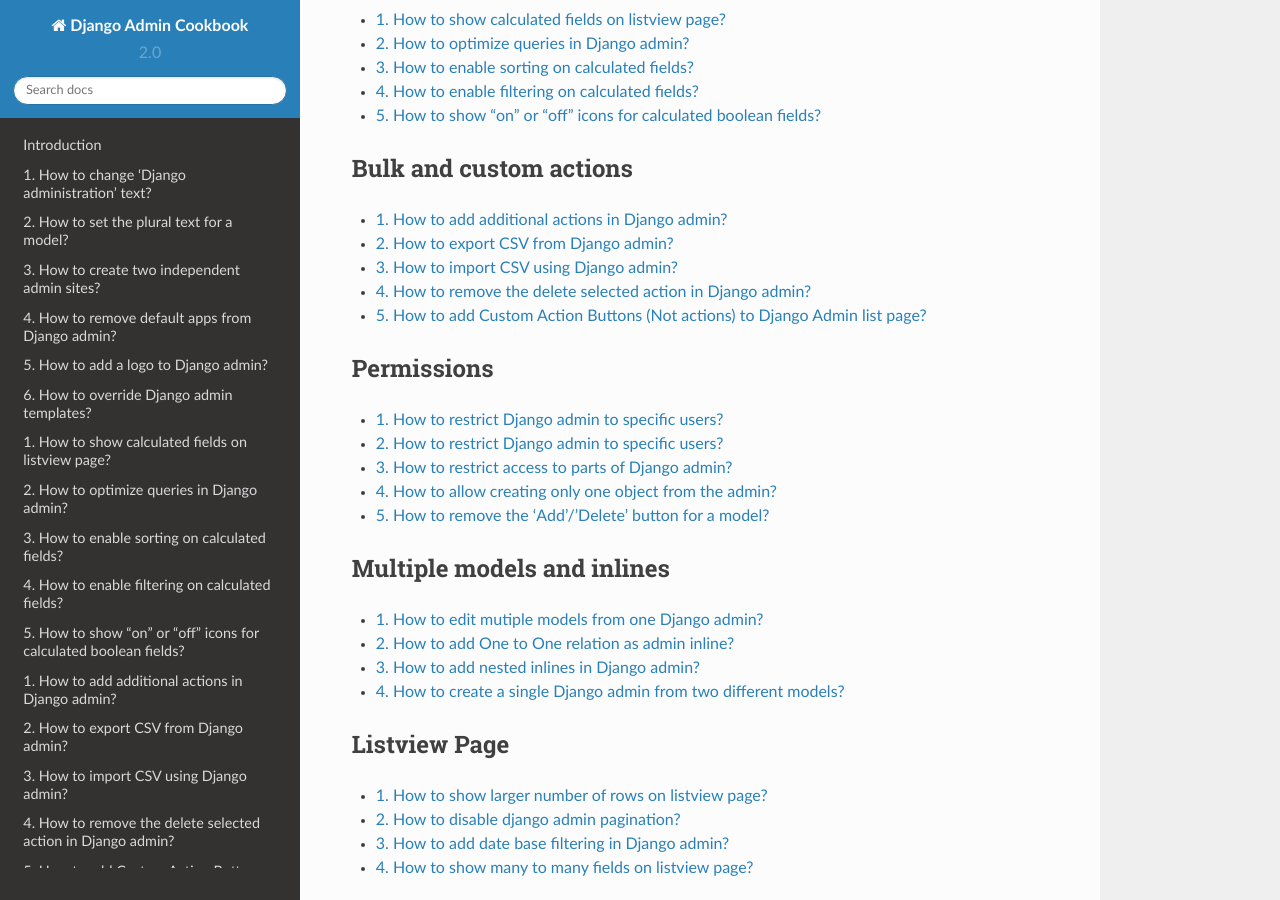
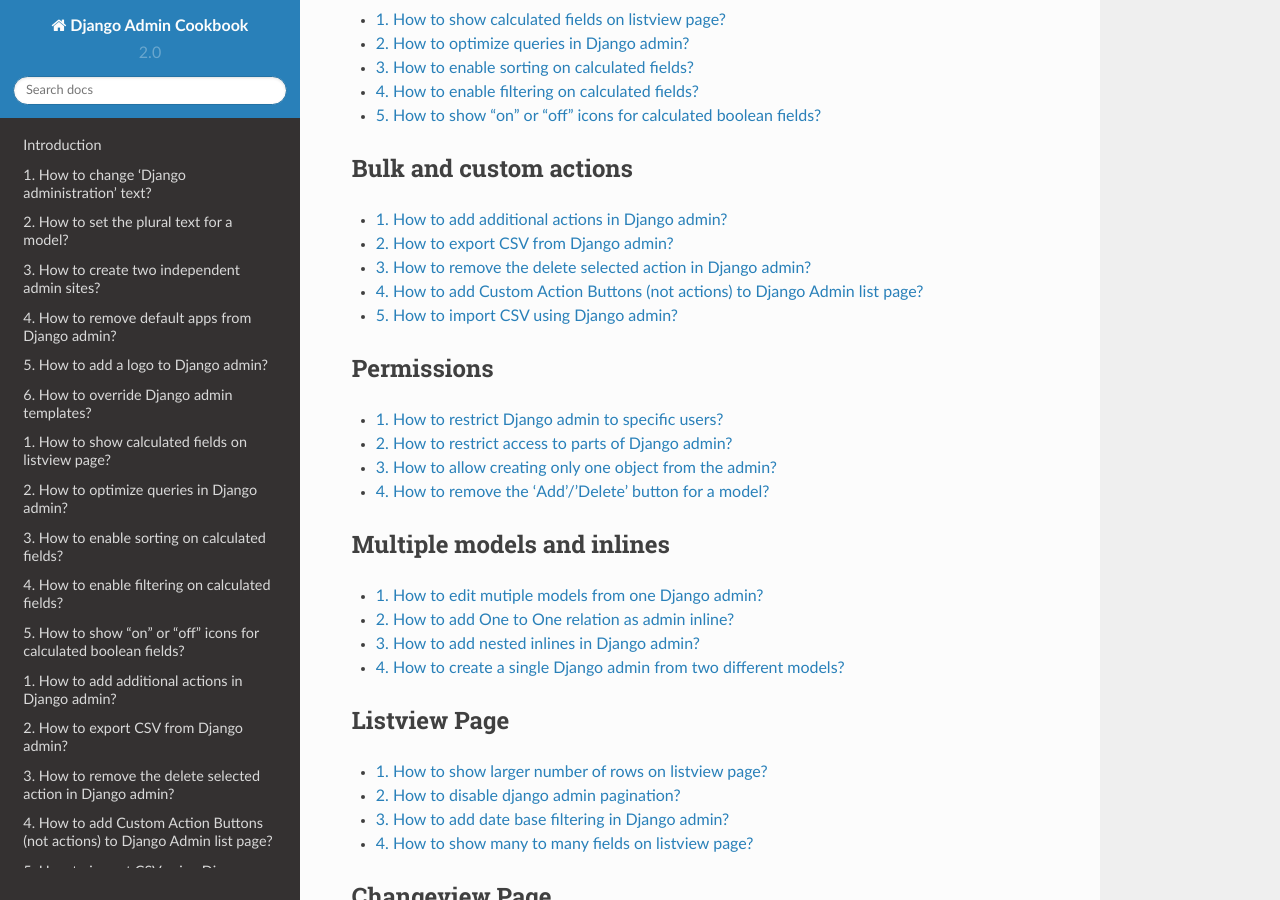
Before and after one commit to agiliq/django-admin-cookbook, a Sphinx documentation site: the page built from docs/index.rst, in a window 1280 px wide and 900 px high, scrolled down 787 px. Built offline with Sphinx 7.4.7 and the Read the Docs theme 2.0.0, drawn with Linux system fonts in a browser that asks for light colours.

Commit message:
Minor cleanup

```diff
--- a/docs/action_buttons.rst
+++ b/docs/action_buttons.rst
@@ -1,2 +1,2 @@
-How to add Custom Action Buttons (Not actions) to Django Admin list page?
+How to add Custom Action Buttons (not actions) to Django Admin list page?
 ++++++++++++++++++++++++++++++++++++++++++++++++++++++++++++++++++++++++++
--- a/docs/index.rst
+++ b/docs/index.rst
@@ -53,9 +53,9 @@
 
    add_actions
    export
-   import
    remove_delete_selected
    action_buttons
+   import
 
 Permissions
 +++++++++++++++++++++
@@ -65,7 +65,6 @@
    :numbered:
 
    specific_users
-   restrict
    restrict_parts
    only_one
    remove_add_delete
--- a/docs/restrict.rst
+++ /dev/null
@@ -1,2 +0,0 @@
-How to restrict Django admin to specific users?
-=================================================
```
